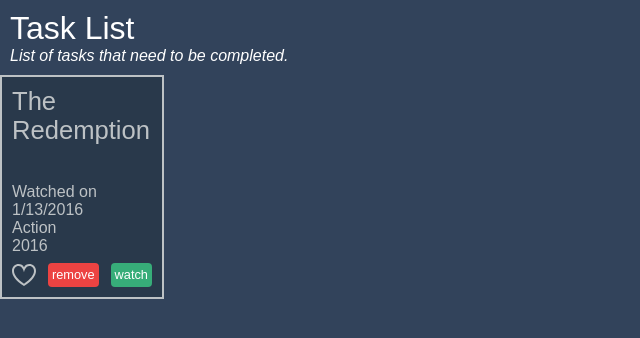
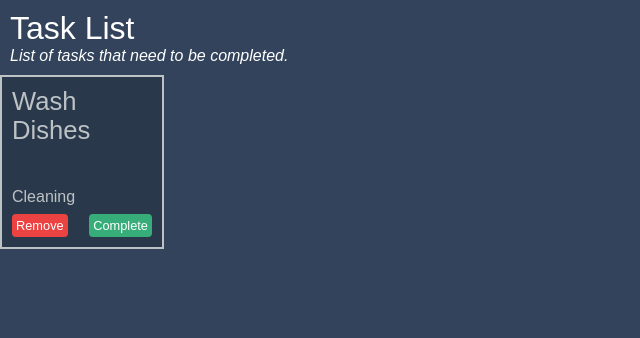
Before and after one commit to SirBoots560/HomeSite, an Angular app: page / in a window 1280 px wide. Shown: the top 338 px of the page, without its empty margins (0-640 px from the left). Built offline with nearby package versions, Linux system fonts and the light colour scheme.

Commit message:
Setting up task component

```diff
--- a/src/app/task-item/task-item.component.css
+++ b/src/app/task-item/task-item.component.css
@@ -2,7 +2,7 @@
     display: flex;
     flex-direction: column;
     width: 140px;
-    height: 200px;
+    height: 150px;
     border: 2px solid;
     background-color: #29394b;
     padding: 10px;
@@ -31,21 +31,6 @@
     flex-wrap: nowrap;
     justify-content: space-between;
   }
-  .favorite {
-    width: 24px;
-    height: 24px;
-    fill: #bdc2c5;
-    cursor: pointer;
-  }
-  .favorite.is-favorite {
-      fill: #37ad79;
-  }
-  .favorite.is-favorite-hovering {
-      fill: #45bf94;
-  }
-  .favorite.is-favorite.is-favorite-hovering {
-      fill: #ec4342;
-  }
   .delete {
     display: block;
     background-color: #ec4342;
--- a/src/app/task-item/task-item.component.html
+++ b/src/app/task-item/task-item.component.html
@@ -1,16 +1,10 @@
-<h2>The Redemption</h2>
-<div>Watched on 1/13/2016</div>
-<div>Action</div>
-<div>2016</div>
+<h2>Wash Dishes</h2>
+<div>Cleaning</div>
 <div class="tools">
-  <svg class="favorite" xmlns="http://www.w3.org/2000/svg" viewBox="0 0 24 24">
-    <path d="M12 9.229c.234-1.12 1.547-6.229 5.382-6.229 2.22 0 4.618 1.551 4.618 5.003 0 3.907-3.627 8.47-10 12.629-6.373-4.159-10-8.722-10-12.629 0-3.484 2.369-5.005 4.577-5.005 3.923 0 5.145 5.126 5.423 6.231zm-12-1.226c0 4.068 3.06 9.481 12 14.997 8.94-5.516 12-10.929 12-14.997 0-7.962-9.648-9.028-12-3.737-2.338-5.262-12-4.27-12 3.737z"
-    />
-  </svg>
   <a class="delete">
-    remove
+    Remove
   </a>
   <a class="details">
-    watch
+    Complete
   </a>
 </div>
```
